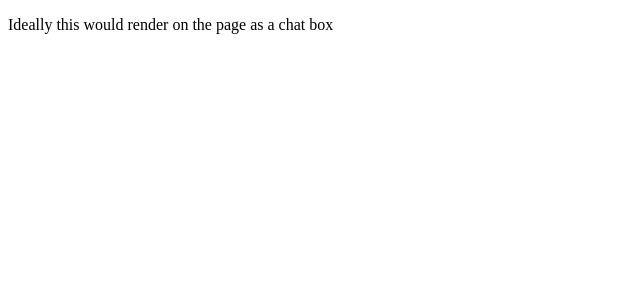
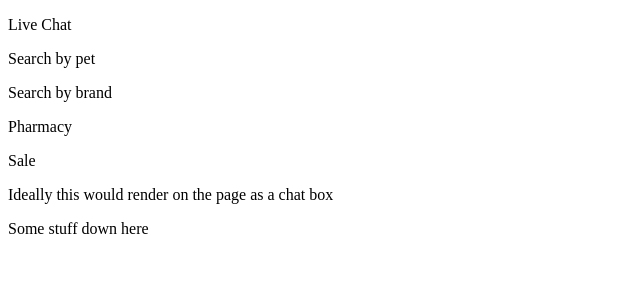
Before and after one commit to ldavidson45/wags-to-wings, a Django app: template wags_to_wings/templates/wags_to_wings/chatbox.html in a window 1280 px wide. Shown: the top 300 px of the page, without its empty margins (0-640 px from the left). Run offline with Django 3.2, Linux system fonts and the light colour scheme; the template is opened without the code that fills it, so the values that code supplies are empty.

Commit message:
added product list; built out base html

```diff
--- a/wags_to_wings/templates/wags_to_wings/base.html
+++ b/wags_to_wings/templates/wags_to_wings/base.html
@@ -9,6 +9,35 @@
     <title>Wags to Wings</title>
   </head>
   <body>
+    <nav>
+      <div class="chat-trigger">
+        <p>Live Chat</p>
+      </div>
+      <div class="pet-menu dropdown">
+        <p>Search by pet</p>
+        <!-- chevron icon -->
+        <!-- dropdown linker here -->
+      </div>
+      <div class="brand-menu dropdown">
+        <p>Search by brand</p>
+        <!-- same chevron -->
+        <!-- This is not as important as the first -->
+      </div>
+      <div class="pharma-menu dropdown">
+        <p>Pharmacy</p>
+        <!-- same chevron -->
+        <!-- This is not as important as the first -->
+      </div>
+      <div class="sale-menu dropdown">
+        <p>Sale</p>
+        <!-- same chevron -->
+        <!-- This is not as important as the first -->
+      </div>
+    </nav>
     {% block content %} {% endblock %}
+    <footer>
+      <p>Some stuff down here</p>
+      <!-- Two ribbons: one green and one in the same shade as nav bar -->
+    </footer>
   </body>
 </html>
--- /dev/null
+++ b/wags_to_wings/templates/wags_to_wings/product_list.html
@@ -0,0 +1,3 @@
+{% extends 'wags_to_wings/base.html' %} {% block content %}
+<h1>Product List</h1>
+{% endblock %}
```
